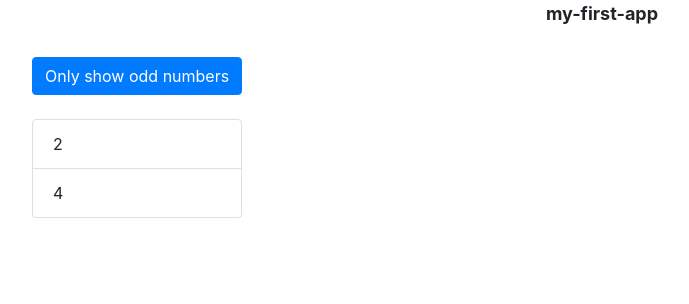
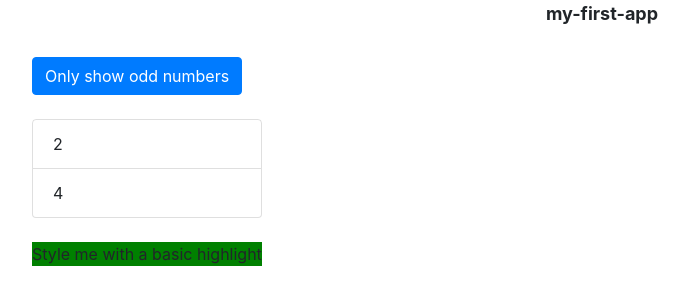
Before and after one commit to waseemkhan218/AP-001-ANGULAR, an Angular app: page / in a window 1280 px wide. Shown: the top 304 px of the page, without its empty margins (38-727 px from the left). Built offline with nearby package versions, Linux system fonts and the light colour scheme.

Commit message:
Basic custom directive

```diff
--- a/src/app/app.component.html
+++ b/src/app/app.component.html
@@ -29,6 +29,9 @@
                         {{ even }}
                     </li>
                 </ul>
+                <br>
+                <!-- WORK: Basic directive -->
+                <p appBasicHighlight>Style me with a basic highlight</p>
             </div>
         </div>
     </div>
--- a/src/app/app.module.ts
+++ b/src/app/app.module.ts
@@ -3,10 +3,12 @@ import { NgModule } from '@angular/core';
 import { AppComponent } from './app.component';
 // We need forms module when using ngModal
 import { FormsModule } from '@angular/forms';
+import { BasicHighlightDirective } from './basic-highlight/basic-highlight.directive';
 
 @NgModule({
   declarations: [
-    AppComponent
+    AppComponent,
+    BasicHighlightDirective
   ],
   imports: [
     BrowserModule,
--- /dev/null
+++ b/src/app/basic-highlight/basic-highlight.directive.ts
@@ -0,0 +1,18 @@
+/* WORK: Basic directive to render the style in app component
+We use @Directive to say it's a directives
+and selector with property binding helps us to use without property binding in app.component.html */
+
+import { Directive, ElementRef, OnInit } from '@angular/core';
+
+@Directive({
+    selector: '[appBasicHighlight]'
+})
+export class BasicHighlightDirective implements OnInit {
+    // WORK: Basic directive: We are using elementRef to get the style.
+    constructor(private eleRef: ElementRef) {
+    }
+
+    ngOnInit() {
+        this.eleRef.nativeElement.style.backgroundColor = 'green';
+    }
+}
```
